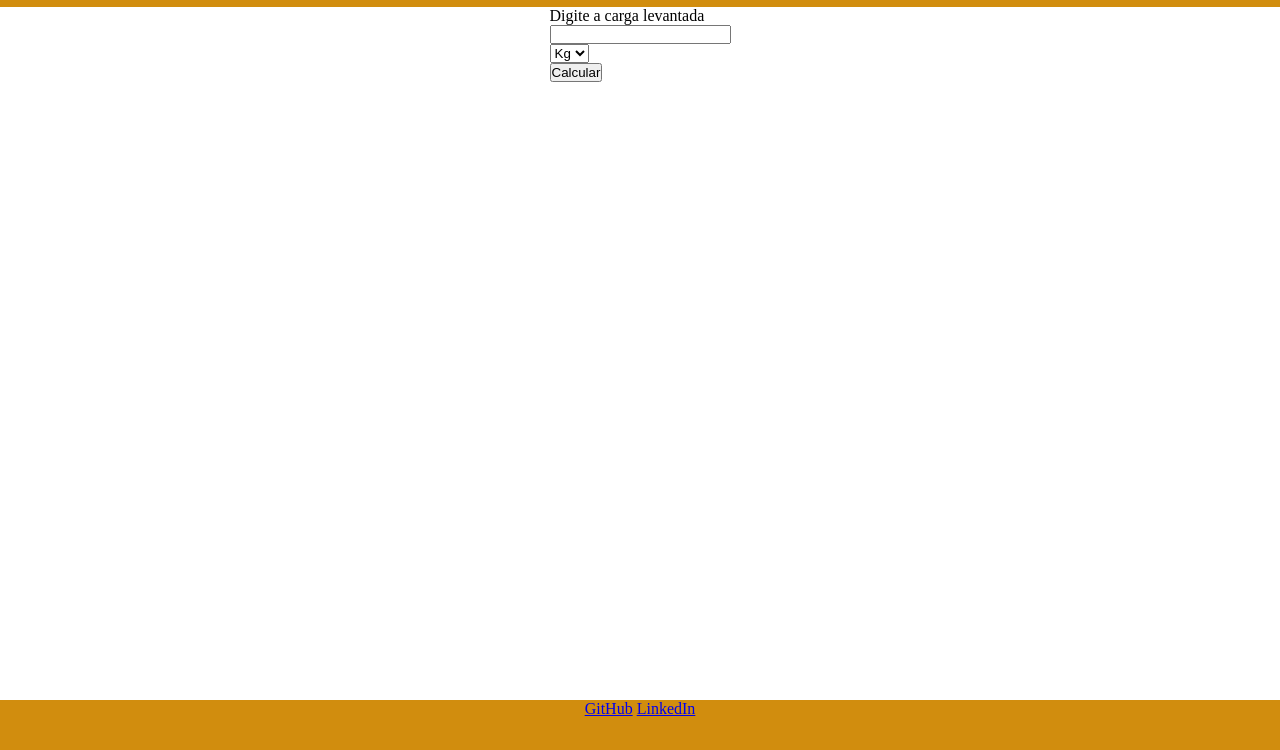
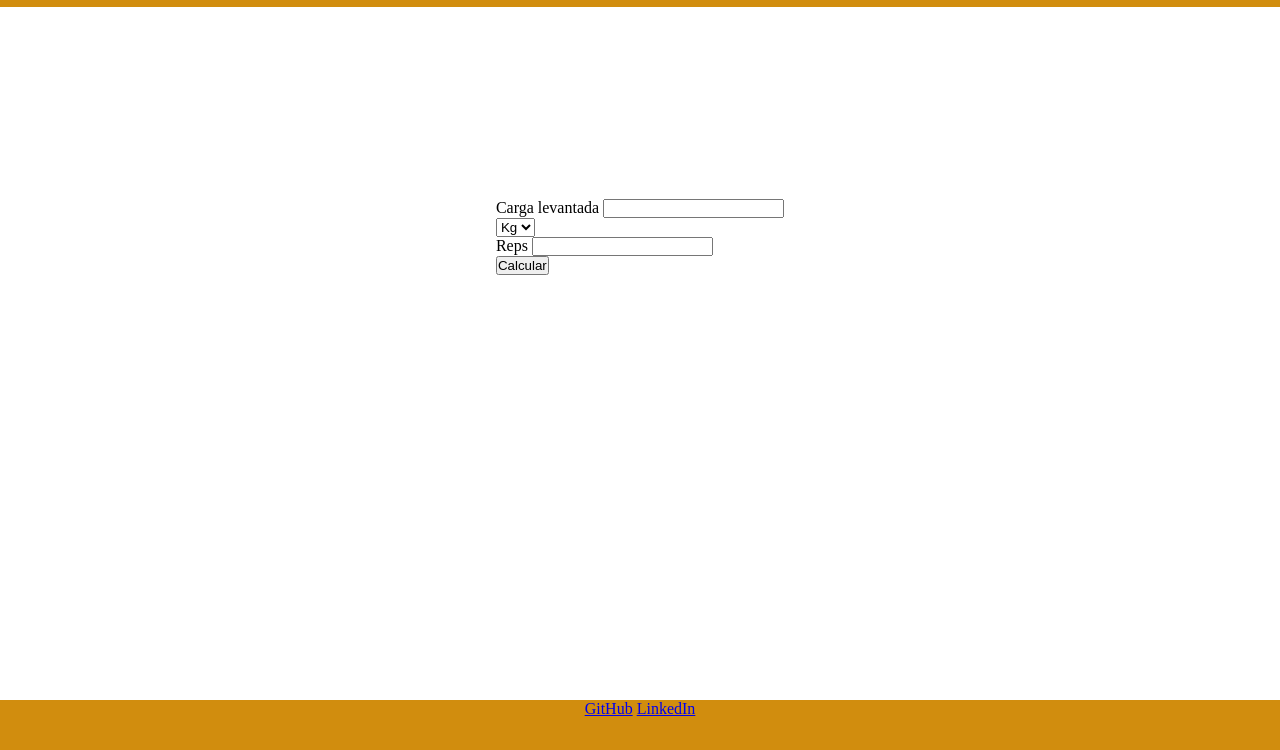
Before and after one commit to Vitin46/1RM-Calculator, a plain HTML site: page index.html in a window 1280 px wide. Shown: the part 50-800 px from the top of the page. Drawn offline with Linux system fonts and the light colour scheme.

Commit message:
estiliação, e inicio do javaScript

```diff
--- a/css/style.css
+++ b/css/style.css
@@ -2,6 +2,14 @@
     margin: 0;
     padding: 0;
     box-sizing: border-box;
+}
+
+.container{
+    padding: auto;
+    display: flex;
+    justify-content: center;
+    align-items: center;
+    margin: 15%;
 }
 
 #topo{
@@ -12,13 +20,6 @@
     max-width: 100%;
 }
 
-#form{
-    padding: auto;
-    display: flex;
-    justify-content: center;
-    align-items: center;
-
-}
 
 .rodape{
     text-align: center;
--- a/index.html
+++ b/index.html
@@ -16,19 +16,21 @@
         </header>
 
         <main>
-            <div id="form" class="container">
-                <form action="./js/script.js">
-                    <div class="titulo_carga">
-                        <label for="carga" id="name">Digite a carga levantada</label>
-                    </div>
+            <div class="container">
+                <form action="./js/script.js" onsubmit="return calculaRm(carga,reps)">
                     <div class="carga">
+                        <label for="carga">Carga levantada</label>
                         <input type="number" id="carga" name="carga" maxlength="6"/>
-                    </div>
                         <div class="selecao">
                             <select name="unidade_de_massa" >
                                 <option value="kg">Kg</option>
                                 <option value="lb">Lb</option>
                             </select>
+                        </div>
+                    </div>
+                    <div class="reps">
+                        <label for="reps">Reps</label>
+                        <input type="number" id="reps" name="reps">
                     </div>
                     <div class="calcular">
                         <button type="submit" id="botao">Calcular</button>
--- a/js/script.js
+++ b/js/script.js
@@ -1 +1,9 @@
 //formula:            1RM = Weight (1 + Reps/30)
+
+const calculaRm = (input1, input2) => {
+    carga = input1.value;
+    reps = input2.value;
+
+
+    let rm = input1 * (1 + (input2/30));
+}
```
Lines whose indentation alone changed are shown as unchanged.
